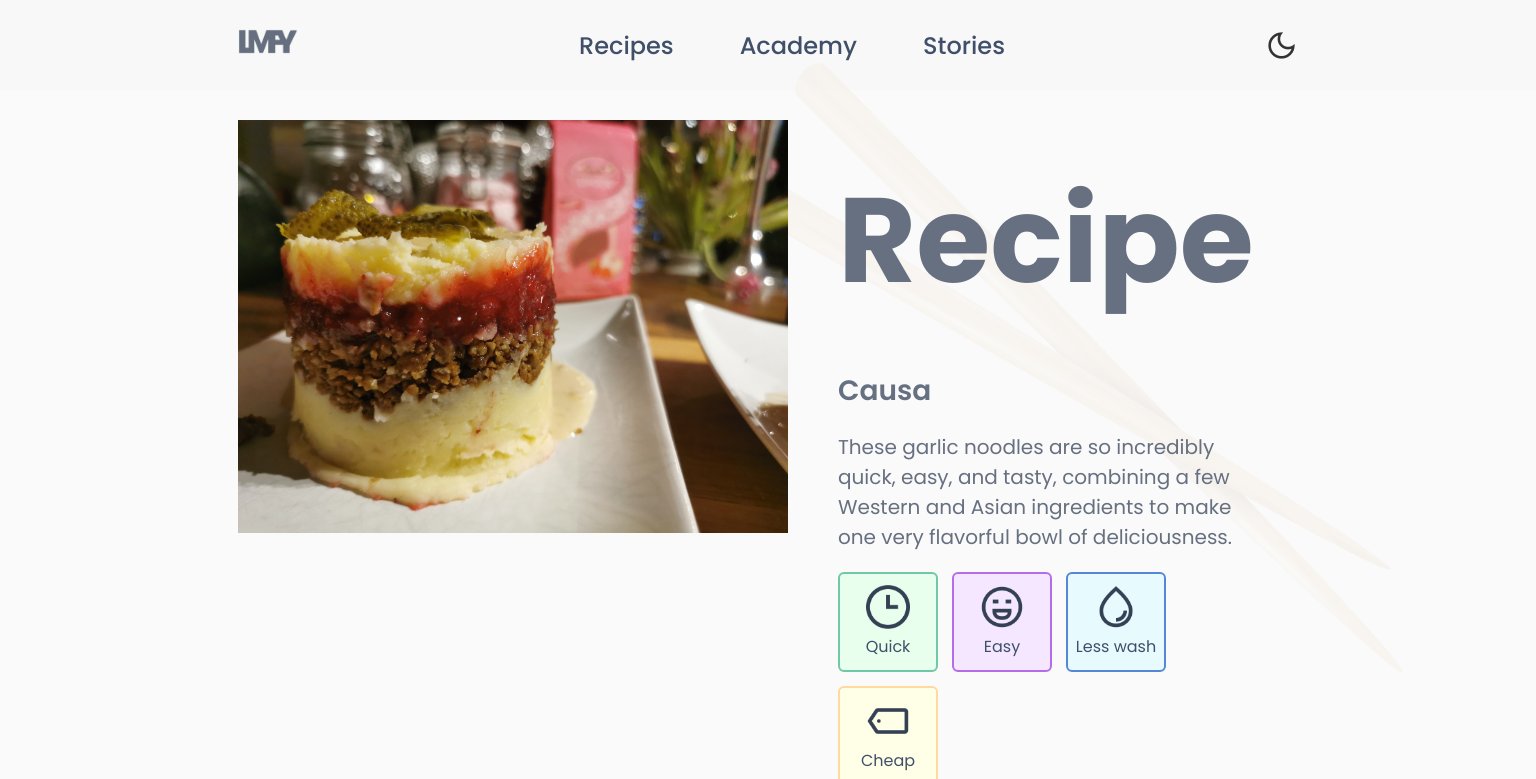
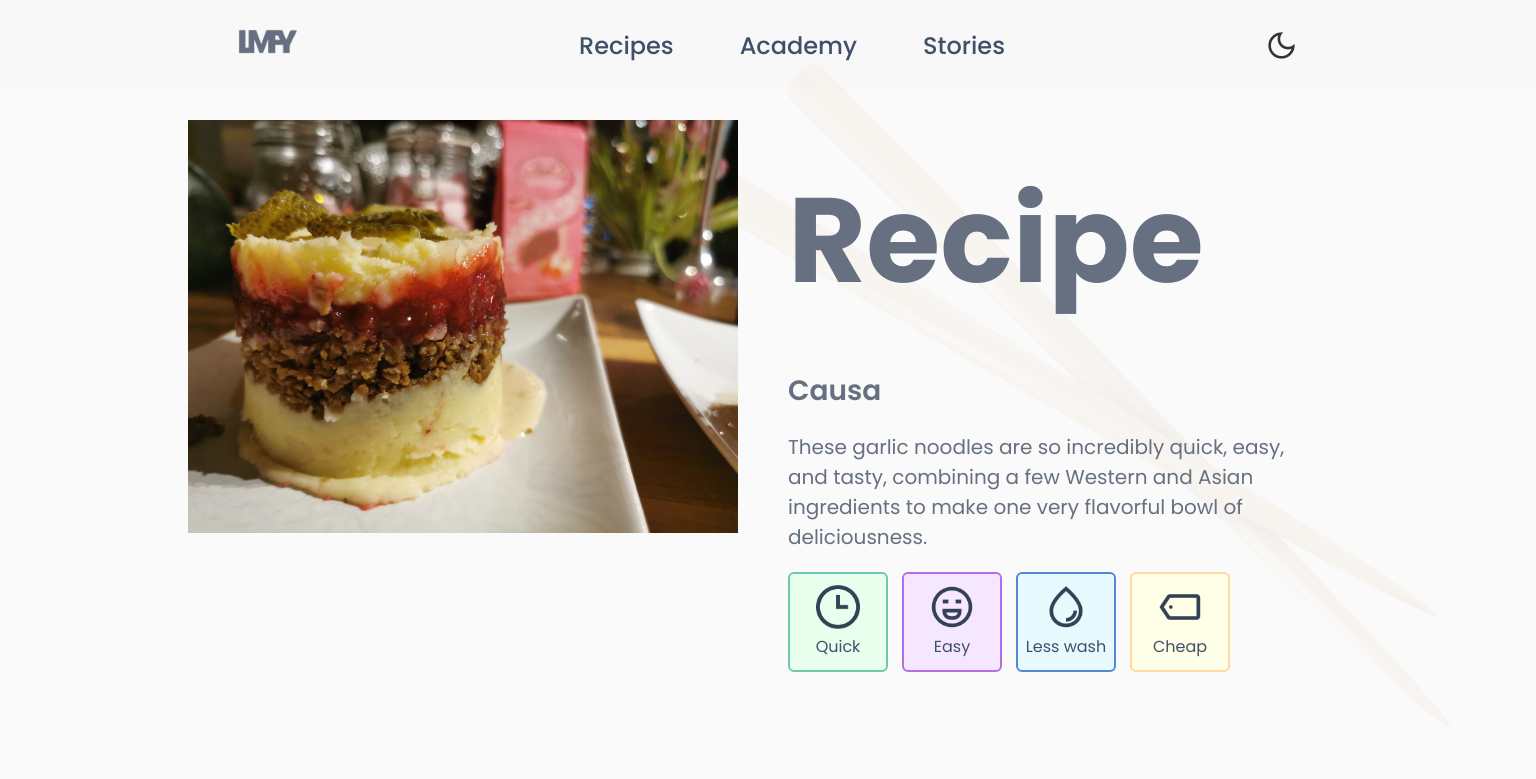
Before and after one commit to FredrikRidderfalk/let-me-feed-you, an Angular app: page /recipes/causa in a window 1536 px wide. Shown: the top 779 px of the page. Built offline with nearby package versions, Linux system fonts and the light colour scheme.

Commit message:
style: update recipe intro text layout

```diff
--- a/src/app/pages/recipes/desserts/berry-pie/berry-pie.component.sass
+++ b/src/app/pages/recipes/desserts/berry-pie/berry-pie.component.sass
@@ -120,6 +120,7 @@ strong
         object-fit: fill
     .container__text-tags
         width: 100%
+        min-width: fit-content
         padding: rem(30) // remove if wanting to align with edges of image
 
     // Ingredients-flex
@@ -186,6 +187,10 @@ strong
     .lime
         right: 0
 @media screen and (min-width: 1366px)
+    main
+        max-width: 1220px
+    .container__recipe-intro__text
+        max-width: 550px
     .ingredient, .instructions, .notes__text, .flex-item, .description-text
         font-size: rem(20)
     .container__tags
--- a/src/app/pages/recipes/desserts/brownies/brownies.component.sass
+++ b/src/app/pages/recipes/desserts/brownies/brownies.component.sass
@@ -120,6 +120,7 @@ strong
         object-fit: fill
     .container__text-tags
         width: 100%
+        min-width: fit-content
         padding: rem(30) // remove if wanting to align with edges of image
 
     // Ingredients-flex
@@ -186,6 +187,10 @@ strong
     .lime
         right: 0
 @media screen and (min-width: 1366px)
+    main
+        max-width: 1220px
+    .container__recipe-intro__text
+        max-width: 550px
     .ingredient, .instructions, .notes__text, .flex-item, .description-text
         font-size: rem(20)
     .container__tags
--- a/src/app/pages/recipes/desserts/flaming-bananas/flaming-bananas.component.sass
+++ b/src/app/pages/recipes/desserts/flaming-bananas/flaming-bananas.component.sass
@@ -120,6 +120,7 @@ strong
         object-fit: fill
     .container__text-tags
         width: 100%
+        min-width: fit-content
         padding: rem(30) // remove if wanting to align with edges of image
 
     // Ingredients-flex
@@ -186,6 +187,10 @@ strong
     .lime
         right: 0
 @media screen and (min-width: 1366px)
+    main
+        max-width: 1220px
+    .container__recipe-intro__text
+        max-width: 550px
     .ingredient, .instructions, .notes__text, .flex-item, .description-text
         font-size: rem(20)
     .container__tags
--- a/src/app/pages/recipes/drinks/smoking-mary/smoking-mary.component.sass
+++ b/src/app/pages/recipes/drinks/smoking-mary/smoking-mary.component.sass
@@ -120,6 +120,7 @@ strong
         object-fit: fill
     .container__text-tags
         width: 100%
+        min-width: fit-content
         padding: rem(30) // remove if wanting to align with edges of image
 
     // Ingredients-flex
@@ -186,6 +187,10 @@ strong
     .lime
         right: 0
 @media screen and (min-width: 1366px)
+    main
+        max-width: 1220px
+    .container__recipe-intro__text
+        max-width: 550px
     .ingredient, .instructions, .notes__text, .flex-item, .description-text
         font-size: rem(20)
     .container__tags
--- a/src/app/pages/recipes/drinks/tyrkisk-peber-snaps/tyrkisk-peber-snaps.component.sass
+++ b/src/app/pages/recipes/drinks/tyrkisk-peber-snaps/tyrkisk-peber-snaps.component.sass
@@ -120,6 +120,7 @@ strong
         object-fit: fill
     .container__text-tags
         width: 100%
+        min-width: fit-content
         padding: rem(30) // remove if wanting to align with edges of image
 
     // Ingredients-flex
@@ -186,6 +187,10 @@ strong
     .lime
         right: 0
 @media screen and (min-width: 1366px)
+    main
+        max-width: 1220px
+    .container__recipe-intro__text
+        max-width: 550px
     .ingredient, .instructions, .notes__text, .flex-item, .description-text
         font-size: rem(20)
     .container__tags
--- a/src/app/pages/recipes/drinks/yuzu-genie/yuzu-genie.component.sass
+++ b/src/app/pages/recipes/drinks/yuzu-genie/yuzu-genie.component.sass
@@ -120,6 +120,7 @@ strong
         object-fit: fill
     .container__text-tags
         width: 100%
+        min-width: fit-content
         padding: rem(30) // remove if wanting to align with edges of image
 
     // Ingredients-flex
@@ -186,6 +187,10 @@ strong
     .lime
         right: 0
 @media screen and (min-width: 1366px)
+    main
+        max-width: 1220px
+    .container__recipe-intro__text
+        max-width: 550px
     .ingredient, .instructions, .notes__text, .flex-item, .description-text
         font-size: rem(20)
     .container__tags
--- a/src/app/pages/recipes/foods/burgers/burgers.component.sass
+++ b/src/app/pages/recipes/foods/burgers/burgers.component.sass
@@ -120,6 +120,7 @@ strong
         object-fit: fill
     .container__text-tags
         width: 100%
+        min-width: fit-content
         padding: rem(30) // remove if wanting to align with edges of image
 
     // Ingredients-flex
@@ -186,6 +187,10 @@ strong
     .lime
         right: 0
 @media screen and (min-width: 1366px)
+    main
+        max-width: 1220px
+    .container__recipe-intro__text
+        max-width: 550px
     .ingredient, .instructions, .notes__text, .flex-item, .description-text
         font-size: rem(20)
     .container__tags
--- a/src/app/pages/recipes/foods/causa/causa.component.sass
+++ b/src/app/pages/recipes/foods/causa/causa.component.sass
@@ -120,6 +120,7 @@ strong
         object-fit: fill
     .container__text-tags
         width: 100%
+        min-width: fit-content
         padding: rem(30) // remove if wanting to align with edges of image
 
     // Ingredients-flex
@@ -186,6 +187,10 @@ strong
     .lime
         right: 0
 @media screen and (min-width: 1366px)
+    main
+        max-width: 1220px
+    .container__recipe-intro__text
+        max-width: 550px
     .ingredient, .instructions, .notes__text, .flex-item, .description-text
         font-size: rem(20)
     .container__tags
--- a/src/app/pages/recipes/foods/crack-noodles/crack-noodles.component.sass
+++ b/src/app/pages/recipes/foods/crack-noodles/crack-noodles.component.sass
@@ -120,6 +120,7 @@ strong
         object-fit: fill
     .container__text-tags
         width: 100%
+        min-width: fit-content
         padding: rem(30) // remove if wanting to align with edges of image
 
     // Ingredients-flex
@@ -186,6 +187,10 @@ strong
     .lime
         right: 0
 @media screen and (min-width: 1366px)
+    main
+        max-width: 1220px
+    .container__recipe-intro__text
+        max-width: 550px
     .ingredient, .instructions, .notes__text, .flex-item, .description-text
         font-size: rem(20)
     .container__tags
--- a/src/app/pages/recipes/foods/hotteok/hotteok.component.sass
+++ b/src/app/pages/recipes/foods/hotteok/hotteok.component.sass
@@ -120,6 +120,7 @@ strong
         object-fit: fill
     .container__text-tags
         width: 100%
+        min-width: fit-content
         padding: rem(30) // remove if wanting to align with edges of image
 
     // Ingredients-flex
@@ -186,6 +187,10 @@ strong
     .lime
         right: 0
 @media screen and (min-width: 1366px)
+    main
+        max-width: 1220px
+    .container__recipe-intro__text
+        max-width: 550px
     .ingredient, .instructions, .notes__text, .flex-item, .description-text
         font-size: rem(20)
     .container__tags
--- a/src/app/pages/recipes/foods/okonomiyaki/okonomiyaki.component.sass
+++ b/src/app/pages/recipes/foods/okonomiyaki/okonomiyaki.component.sass
@@ -120,6 +120,7 @@ strong
         object-fit: fill
     .container__text-tags
         width: 100%
+        min-width: fit-content
         padding: rem(30) // remove if wanting to align with edges of image
 
     // Ingredients-flex
@@ -186,6 +187,10 @@ strong
     .lime
         right: 0
 @media screen and (min-width: 1366px)
+    main
+        max-width: 1220px
+    .container__recipe-intro__text
+        max-width: 550px
     .ingredient, .instructions, .notes__text, .flex-item, .description-text
         font-size: rem(20)
     .container__tags
--- a/src/app/pages/recipes/foods/ramen/ramen.component.sass
+++ b/src/app/pages/recipes/foods/ramen/ramen.component.sass
@@ -120,6 +120,7 @@ strong
         object-fit: fill
     .container__text-tags
         width: 100%
+        min-width: fit-content
         padding: rem(30) // remove if wanting to align with edges of image
 
     // Ingredients-flex
@@ -186,6 +187,10 @@ strong
     .lime
         right: 0
 @media screen and (min-width: 1366px)
+    main
+        max-width: 1220px
+    .container__recipe-intro__text
+        max-width: 550px
     .ingredient, .instructions, .notes__text, .flex-item, .description-text
         font-size: rem(20)
     .container__tags
```
